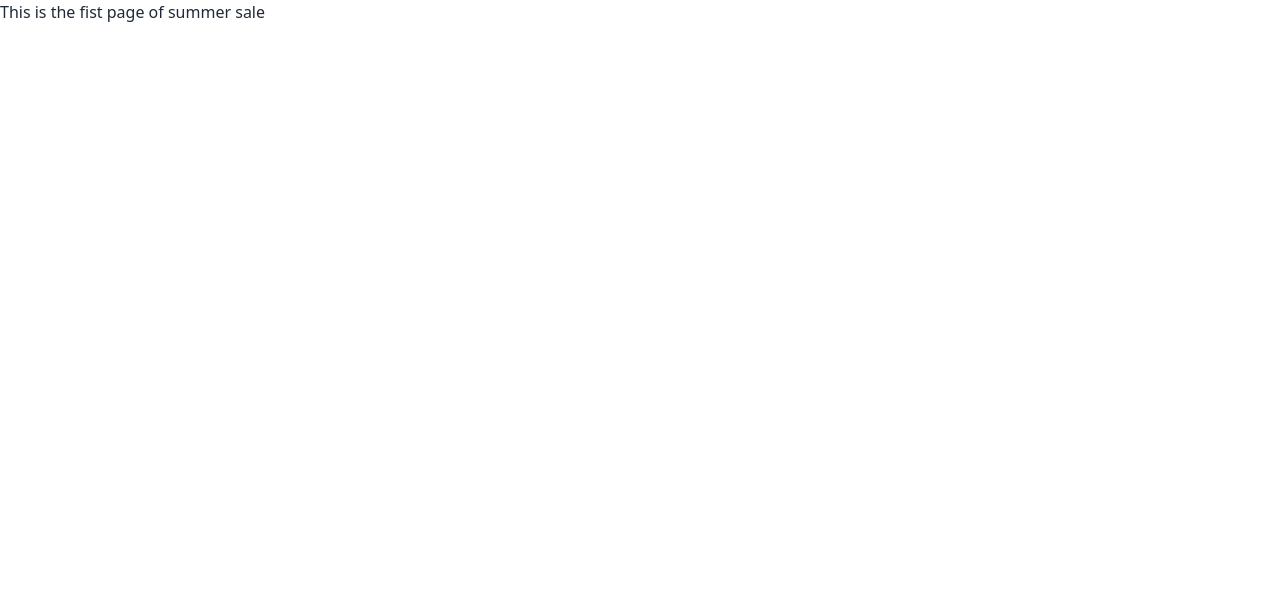
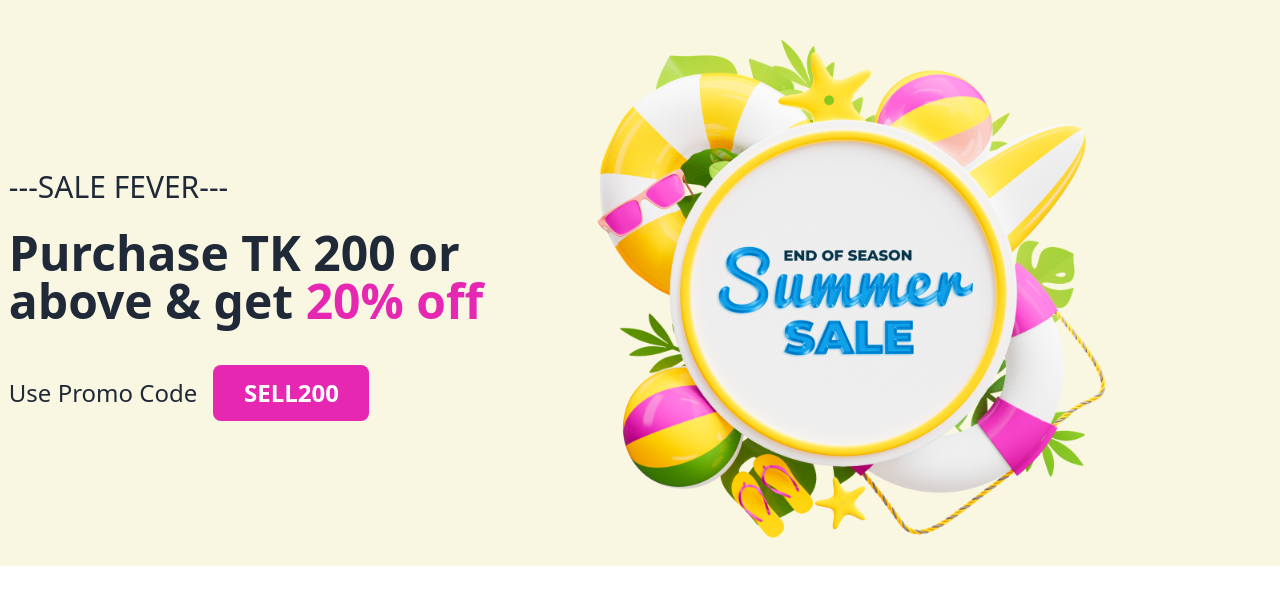
Before and after one commit to EmonHossen10/a5-summer-sale, a plain HTML site: page index.html in a window 1280 px wide. Drawn offline with nearby package versions, Linux system fonts and the light colour scheme.

Commit message:
header added

```diff
--- a/index.html
+++ b/index.html
@@ -8,12 +8,29 @@
     <!-- daisy ui files -->
     <link href="https://cdn.jsdelivr.net/npm/daisyui@3.5.1/dist/full.css" rel="stylesheet" type="text/css" />
     <script src="https://cdn.tailwindcss.com"></script>
+    <!-- Google fonts -->
+    <link rel="preconnect" href="https://fonts.googleapis.com">
+    <link rel="preconnect" href="https://fonts.gstatic.com" crossorigin>
+    <link href="https://fonts.googleapis.com/css2?family=Work+Sans:wght@400;500;600;700&display=swap" rel="stylesheet">
+    <!-- css -->
+    <link rel="stylesheet" href="style.css">
 </head>
 
 <body>
 
     <header>
-        <h1>This is the fist page of summer sale</h1>
+        <section id="header-section" class="flex flex-col md:flex-row lg:flex-row justify-center items-center gap-20">
+            <div>
+                <p class="text-1xl lg:text-3xl my-6">---SALE FEVER---</p>
+                <h1 class="text-2xl lg:text-5xl mb-10 font-bold" >Purchase TK 200 or <br>
+                    above & get <span class="special-color">20% off</span></h1>
+                <span class="text-base lg:text-2xl mr-3">Use Promo Code</span>
+                <button class="sell-btn">SELL200</button>
+            </div>
+            <div>
+                <img class="w-4/5" src="./images/Summer 1.png" alt="">
+            </div>
+        </section>
     </header>
 
 
--- /dev/null
+++ b/style.css
@@ -0,0 +1,16 @@
+.sell-btn {
+  width: 156px;
+  height: 56px;
+  border-radius: 8px;
+  background-color: #e527b2;
+  color: #fff;
+  text-align: center;
+  font-size: 24px;
+  font-weight: 600;
+}
+#header-section{
+    background-color:#F9F6E2 ;
+}
+.special-color{
+    color: #E527B2;
+}
```
Also changed, not shown: tailwind.config.js (added, +8 -0 lines).
